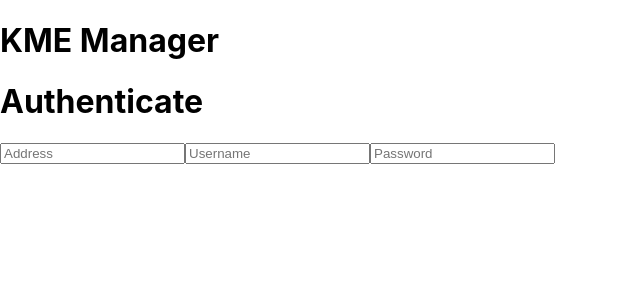
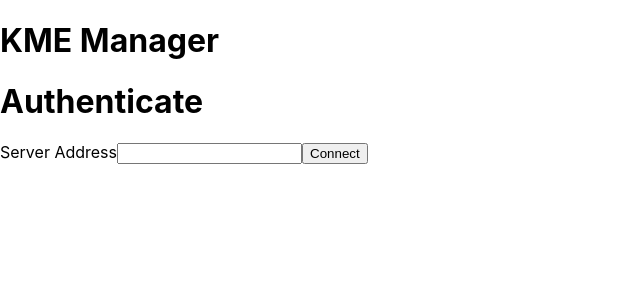
Before and after one commit to jacobtread/PocketRelayManager, a React (Create React App) app: page /auth in a window 1280 px wide. Shown: the top 300 px of the page, without its empty margins (0-640 px from the left). Built offline with nearby package versions, Linux system fonts and the light colour scheme.

Commit message:
Basic authentication working

```diff
--- a/src/App.tsx
+++ b/src/App.tsx
@@ -1,5 +1,5 @@
-import React from 'react';
-import './assets/App.css';
+import React from "react";
+import "./assets/App.css";
 import AuthProvider from "./components/AuthProvider";
 import { Route, Routes } from "react-router-dom";
 import AuthRoute from "./routes/AuthRoute";
--- a/src/reportWebVitals.ts
+++ b/src/reportWebVitals.ts
@@ -1,4 +1,4 @@
-import { ReportHandler } from 'web-vitals';
+import { ReportHandler } from "web-vitals";
 
 const reportWebVitals = (onPerfEntry?: ReportHandler) => {
   if (onPerfEntry && onPerfEntry instanceof Function) {
--- a/src/routes/AuthRoute.tsx
+++ b/src/routes/AuthRoute.tsx
@@ -1,12 +1,164 @@
-import { FunctionComponent } from "react";
+import { ChangeEvent, FunctionComponent, ReactNode, useState } from "react";
+import { useAuth } from "../components/AuthProvider";
+import { useNavigate } from "react-router-dom";
+
+enum Action {
+    BASE,
+    CONNECTING,
+    CONNECTED,
+    AUTHENTICATING
+}
+
+interface AuthState {
+    action: Action
+    error: string;
+    serverVersion: string;
+    address: string;
+    username: string;
+    password: string;
+}
+
+
+interface StatusResponse {
+    identity: string;
+    version: string;
+}
+
+interface AuthResponse {
+    success: boolean;
+    token: string;
+}
 
 const AuthRoute: FunctionComponent = () => {
+    const {setToken} = useAuth()
+    const navigate = useNavigate()
+
+    const [state, setState] = useState<AuthState>({
+        action: Action.BASE,
+        error: "",
+        serverVersion: "",
+        address: "",
+        username: "",
+        password: ""
+    });
+
+    const setAction = (action: Action) => setState({...state, action})
+    const setError = (error: string) => setState({...state, error})
+    const clearError = () => setState({...state, error: ""})
+
+    const onStateChange = (event: ChangeEvent<HTMLInputElement>) => setState({
+        ...state,
+        [event.target.name]: event.target.value
+    })
+
+
+    const tryConnectAddress = async () => {
+        setAction(Action.CONNECTING)
+        const address = state.address
+        // noinspection HttpUrlsUsage
+        try {
+            const statusResponse: StatusResponse = await fetch(`http://${address}/api/status`)
+                .then((res) => res.json())
+            if (statusResponse.identity === "KME_SERVER") {
+                setState({
+                    ...state,
+                    action: Action.CONNECTED,
+                    serverVersion: statusResponse.version
+                })
+            } else {
+                setError("Not a KME server")
+                setAction(Action.BASE)
+            }
+        } catch (e) {
+            console.error(e)
+            setError("Failed to connect to server")
+            setAction(Action.BASE)
+        }
+    }
+
+    async function tryAuthenticate() {
+        setAction(Action.AUTHENTICATING)
+        const {address, username, password} = state
+        try {
+            const authResponse: AuthResponse = await fetch(`http://${address}/api/auth`, {
+                method: "POST",
+                headers: {"Content-Type": "application/json"},
+                body: JSON.stringify({
+                    username,
+                    password
+                })
+            })
+                .then((res) => res.json())
+            if (authResponse.success) {
+                setToken(authResponse.token)
+                navigate("/")
+                return
+            } else {
+                setError("Not a KME server")
+                setAction(Action.CONNECTED)
+            }
+        } catch (e) {
+            console.error(e)
+            setError("Failed to authenticate")
+            setAction(Action.CONNECTED)
+        }
+    }
+
+    const Content = (): ReactNode => {
+        switch (state.action) {
+            case Action.BASE:
+                return (
+                    <div>
+                        <label>
+                            <span>Server Address</span>
+                            <input type="text"
+                                   name="address"
+                                   onChange={onStateChange}
+                                   value={state.address}/>
+                        </label>
+
+                        <button onClick={tryConnectAddress}>
+                            Connect
+                        </button>
+                    </div>
+                )
+            case Action.CONNECTING:
+                return (<p>Connecting...</p>)
+            case Action.CONNECTED:
+                return (
+                    <div>
+                        <p>Connected to server v{state.serverVersion}</p>
+                        <label>
+                            <span>Username</span>
+                            <input type="text"
+                                   name="username"
+                                   onChange={onStateChange}
+                                   value={state.username}/>
+                        </label>
+                        <label>
+                            <span>Password</span>
+                            <input type="password"
+                                   name="password"
+                                   onChange={onStateChange}
+                                   value={state.password}/>
+                        </label>
+                        <button onClick={tryAuthenticate}>
+                            Authenticate
+                        </button>
+                    </div>
+                )
+            case Action.AUTHENTICATING:
+                return (<p>Authenticating...</p>)
+        }
+    }
+
     return (
         <div>
             <h1>Authenticate</h1>
-            <input type="text" placeholder="Address"/>
-            <input type="text" placeholder="Username"/>
-            <input type="password" placeholder="Password"/>
+            {state.error.length > 0 && (
+                <p>{state.error}</p>
+            )}
+            {Content()}
         </div>
     )
 }
```
Also changed, not shown: src/index.tsx (+7 -6 lines).
